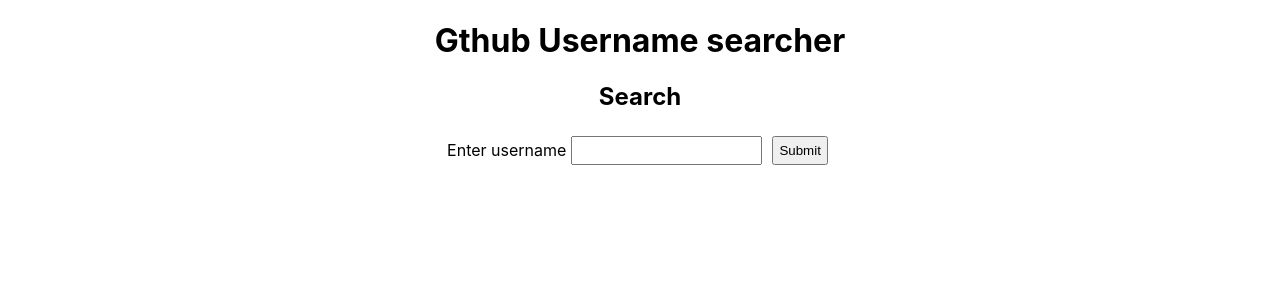
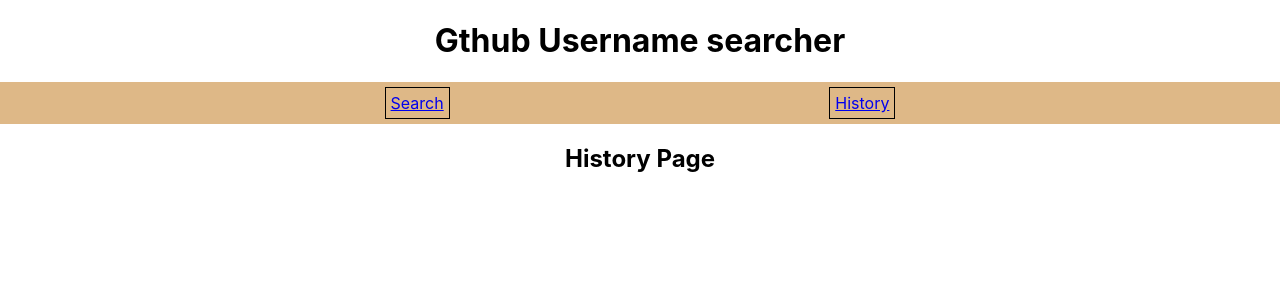
Before and after one commit to ashish2199/github-user-details, a React (Create React App) app: page /history in a window 1280 px wide. Shown: the top 300 px of the page. Built offline with nearby package versions, Linux system fonts and the light colour scheme.

Commit message:
Adding routing and query params support and history page

```diff
--- a/package.json
+++ b/package.json
@@ -8,6 +8,7 @@
     "@testing-library/user-event": "^12.8.3",
     "react": "^17.0.2",
     "react-dom": "^17.0.2",
+    "react-router-dom": "^5.2.0",
     "react-scripts": "4.0.3",
     "web-vitals": "^1.1.2"
   },
--- a/src/App.js
+++ b/src/App.js
@@ -1,5 +1,5 @@
+import { AppContainer } from "./components/AppContainer.jsx";
 import "./App.css";
-import { SearchContainer } from "./components/SearchContainer.jsx";
 
 function App() {
   return (
@@ -8,7 +8,7 @@
         <h1>Gthub Username searcher</h1>
       </div>
       <div style={{ height: "95%" }}>
-        <SearchContainer />
+        <AppContainer />
       </div>
     </div>
   );
--- /dev/null
+++ b/src/components/AppContainer.jsx
@@ -0,0 +1,47 @@
+import { useState } from 'react';
+import { Switch, Route, Link, useLocation, useHistory } from 'react-router-dom'
+import { SearchContainer } from "./SearchContainer.jsx";
+import { HistoryContainer } from "./HistoryContainer.jsx";
+
+import "./styles/AppContainer.css";
+
+const AppContainer = function () {
+    const [searchHistory, setsearchHistory] = useState([]);
+    const history = useHistory();
+    const location = useLocation()
+    let query = new URLSearchParams(location.search);
+
+    function addSearch(search){
+        replaceQueryParam('q',search);
+        setsearchHistory([{timestamp: new Date(), userName: search},  ...searchHistory])
+    }
+
+    function replaceQueryParam(key,value){
+        const params = new URLSearchParams({[key]: value });
+        history.replace({ pathname: location.pathname, search: params.toString() });
+    }
+
+    return (
+      <>
+        <header className="App-header">
+          <nav>
+              <div><Link to='/search'>Search</Link></div>
+              <div><Link to='/History'>History</Link></div>
+          </nav>
+        </header>
+        <Switch>
+          <Route exact path='/'>
+              <SearchContainer addToHistory={addSearch} />
+          </Route>
+          <Route path='/search' >
+            <SearchContainer searchString={query.get("q")} addToHistory={addSearch} />
+          </Route>
+          <Route path='/history'>
+            <HistoryContainer searchHistory={searchHistory} />
+          </Route>
+        </Switch>
+      </>
+    );
+  };
+
+  export { AppContainer };
--- a/src/components/HistoryContainer.jsx
+++ b/src/components/HistoryContainer.jsx
@@ -1,7 +1,24 @@
-const HistoryContainer = function () {
+import { Link} from 'react-router-dom'
+import "./styles/HistoryContainer.css"
+
+const HistoryContainer = function ({searchHistory}) {
   return (
     <>
-      <span>History Page</span>
+      <div style={{height: "5%"}}>
+        <h2>History Page</h2>
+      </div>
+      <div className="searchHistory" style={{height: "95%"}}>
+        {
+          searchHistory.map((record,i) =>
+            <div className="record" key={i}>
+              <div className="recordsContent">{record.timestamp.toLocaleString()}</div>
+              <div className="recordsContent">
+                <Link to={'/search?q='+record.userName} >{record.userName}</Link>
+              </div>
+            </div>
+          )
+        }
+      </div>
     </>
   );
 };
--- a/src/components/SearchContainer.jsx
+++ b/src/components/SearchContainer.jsx
@@ -1,22 +1,37 @@
-import { useState } from 'react';
+import { useEffect, useState } from 'react';
 import {getUserApiUrl, getUserReposApiUrl} from '../ApiEndpoints'
 import {UserInfo} from './UserInfo'
 import './styles/serachForm.css'
 
-const SearchContainer = function ({fetchUserDetails}) {
-  const [userName, setUserName] = useState('');
+const SearchContainer = function ({addToHistory, searchString}) {
+
+  const [userName, setUserName] = useState(searchString||'');
   const [userJson, setUserJson] = useState('');
+
+  useEffect(() => {
+    fetchUserData(userName);
+  }, []);
+
   function onSubmit (evt) {
     evt.preventDefault();
+    fetchUserData(userName);
+  }
+
+  function fetchUserData(userName){
+    if(!userName){
+      return;
+    }
     let userDetailsUrl = getUserApiUrl(userName);
     let userReposUrl = getUserReposApiUrl(userName);
-    Promise.all([fetchUserData(userDetailsUrl), fetchUserData(userReposUrl)]).then((values) => {
+    Promise.all([fetchData(userDetailsUrl), fetchData(userReposUrl)]).then((values) => {
       let [userDetails, repos] = values;
       let userData = {userDetails, repos};
       console.log(userData);
       setUserJson(userData)
+      addToHistory(userName);
     });
   }
+
   function onUsernameChange(evt) {
     let value = evt.target.value;
     if(!value){
@@ -24,8 +39,7 @@
     }
     setUserName(value)
   }
-  async function fetchUserData (url) {
-
+  async function fetchData (url) {
     let response = await fetch(url);
     let responseOutput = await response.json();
     return responseOutput;
@@ -44,7 +58,7 @@
           </form>
         </div>
       </div>
-      <div style={{height: "90%"}}>
+      <div>
         {(userJson && userName) && <UserInfo user={userJson}/>}
       </div>
     </>
--- a/src/components/UserInfo.jsx
+++ b/src/components/UserInfo.jsx
@@ -26,8 +26,8 @@
     let userRepos = (
         <div className="userRepos">
         {
-            Array.isArray(repos) && repos.map((r) =>
-                <div className="userRepo">
+            Array.isArray(repos) && repos.map((r,i) =>
+                <div className="userRepo" key={i}>
                     <div className="repoTitle">
                         <div style={{width: '60%', textAlign: 'left'}}>
                         <a href={r.html_url}>{r.name}</a>
--- /dev/null
+++ b/src/components/styles/AppContainer.css
@@ -0,0 +1,10 @@
+nav {
+  display: flex;
+  justify-content: space-evenly;
+  background-color: burlywood;
+  padding: 5px;
+}
+nav div {
+  padding: 5px;
+  border: 1px solid black;
+}
--- /dev/null
+++ b/src/components/styles/HistoryContainer.css
@@ -0,0 +1,14 @@
+.searchHistory {
+  display: flex;
+  flex-direction: column;
+  justify-content: center;
+  align-items: center;
+}
+.record {
+  display: flex;
+  flex-direction: row;
+}
+.recordsContent {
+  width: 180px;
+  padding: 10px;
+}
--- a/src/index.js
+++ b/src/index.js
@@ -2,10 +2,13 @@
 import ReactDOM from "react-dom";
 import "./index.css";
 import App from "./App";
+import { BrowserRouter } from "react-router-dom";
 
 ReactDOM.render(
   <React.StrictMode>
-    <App />
+    <BrowserRouter>
+      <App />
+    </BrowserRouter>
   </React.StrictMode>,
   document.getElementById("root")
 );
```
Also changed, not shown: 1 other file (tests, documents, lock files or other folders).
